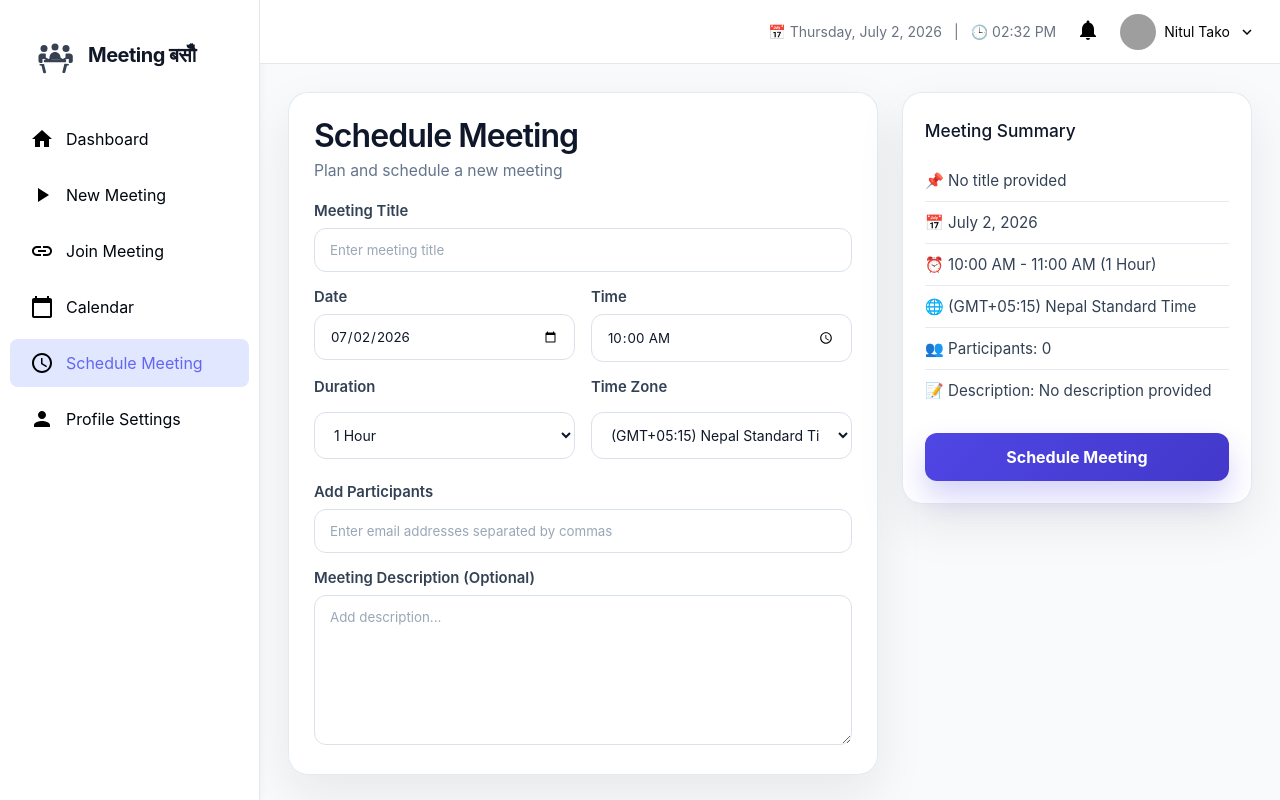
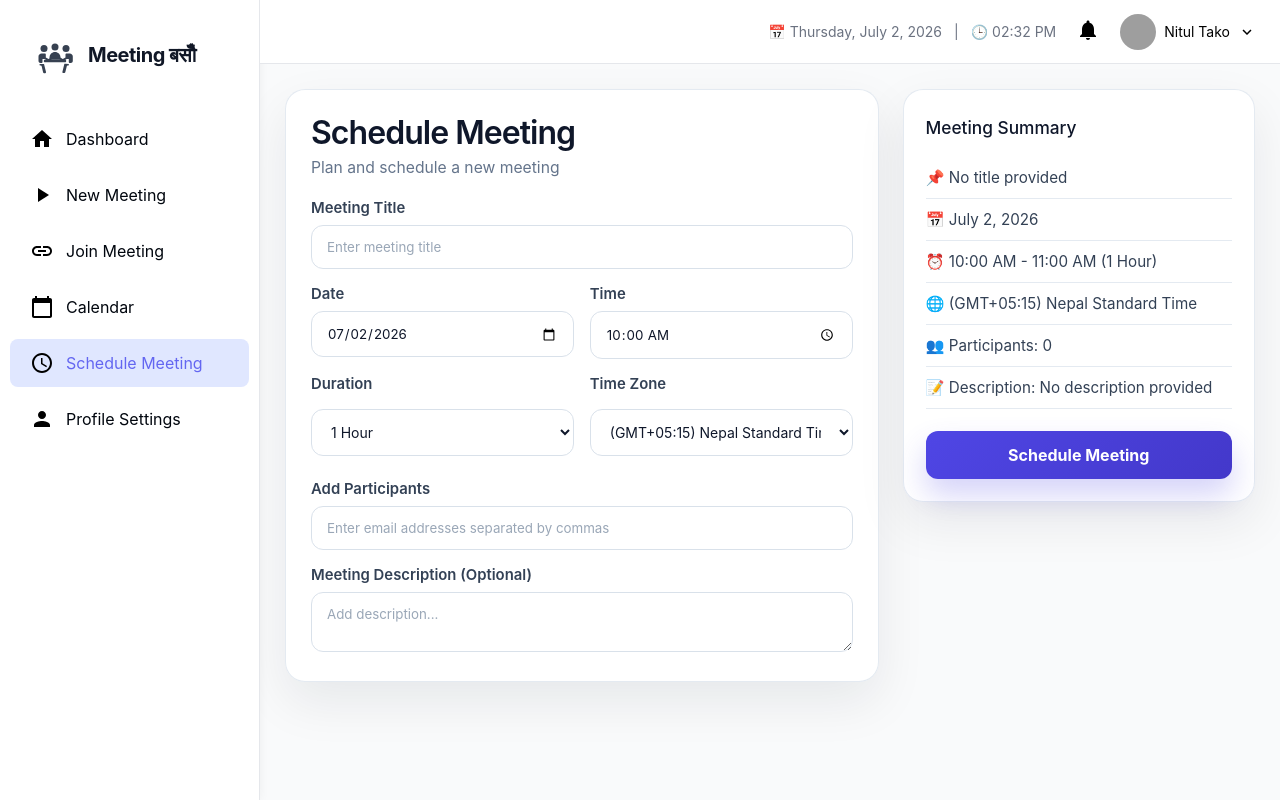
Before and after one commit to Nitul7/Meeting-Basum, a React (Vite) app: page /meeting/schedule in a window 1280 px wide. Built offline with nearby package versions, Linux system fonts and the light colour scheme; sample sign-in values are in the browser's storage; grey boxes are pictures that could not be loaded.

Commit message:
UI improvement

```diff
--- a/src/pages/ScheduleMeeting.jsx
+++ b/src/pages/ScheduleMeeting.jsx
@@ -229,7 +229,7 @@ const ScheduleMeeting = ({ addEvent }) => {
             {form.participants ? form.participants.split(",").filter(Boolean).length : 0}
           </div>
 
-          <div className="summary-item">
+          <div className="summary-item-textarea">
             📝 Description:{" "}
             {form.description ||
               "No description provided"}
--- a/src/styles/Calender.css
+++ b/src/styles/Calender.css
@@ -10,7 +10,7 @@
   padding: 30px;
   border-radius: 16px;
   box-shadow: 0 2px 10px rgba(0, 0, 0, 0.05);
-  height: 700px;
+  height: 85vh;
   overflow: visible;
 }
 
--- a/src/styles/ScheduleMeeting.css
+++ b/src/styles/ScheduleMeeting.css
@@ -4,11 +4,13 @@ body {
 }
 
 .schedule-container {
-  padding: 28px;
+  height: 625px;
+  padding: 25px;
 }
 
 .schedule-container  form {
   max-width: 1400px;
+  max-height: 100%;
   margin: 0 auto;
   display: grid;
   grid-template-columns: minmax(0, 1.6fr) minmax(300px, 0.95fr);
@@ -80,7 +82,7 @@ body {
 }
 
 .form-section textarea {
-  min-height: 150px;
+  min-height: 10px;
   resize: vertical;
 }
 
@@ -123,6 +125,18 @@ body {
   border-bottom: 1px solid rgba(226, 232, 240, 0.9);
   font-size: 0.95rem;
   color: #334155;
+}
+
+.summary-item-textarea {
+  display: flex;
+  align-items: flex-start;
+  flex-wrap: wrap;
+  gap: 12px;
+  padding: 11px 0;
+  border-bottom: 1px solid rgba(226, 232, 240, 0.9);
+  font-size: 0.95rem;
+  color: #334155;
+  /* height: 150px; */
 }
 
 .summary-item:last-of-type {
```
